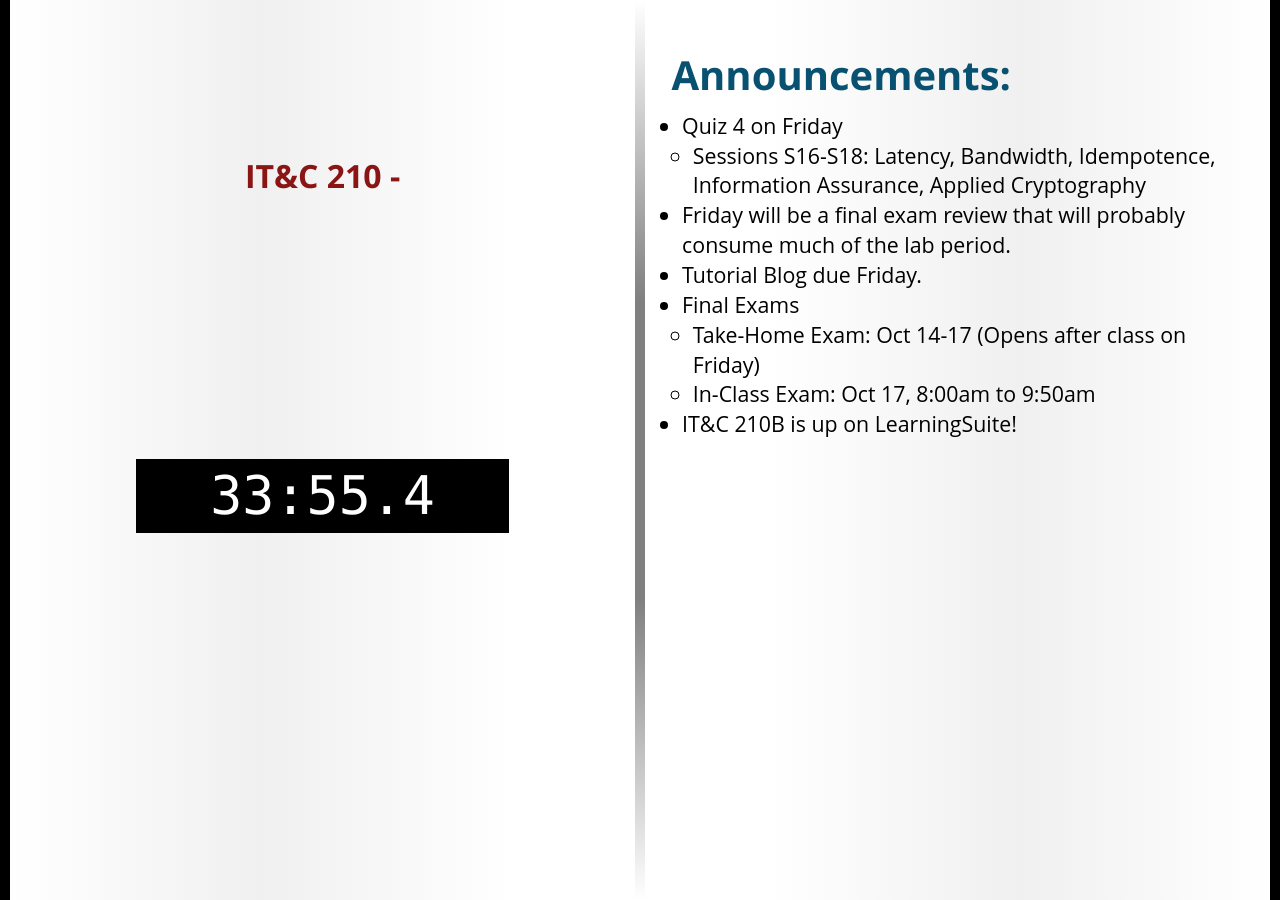
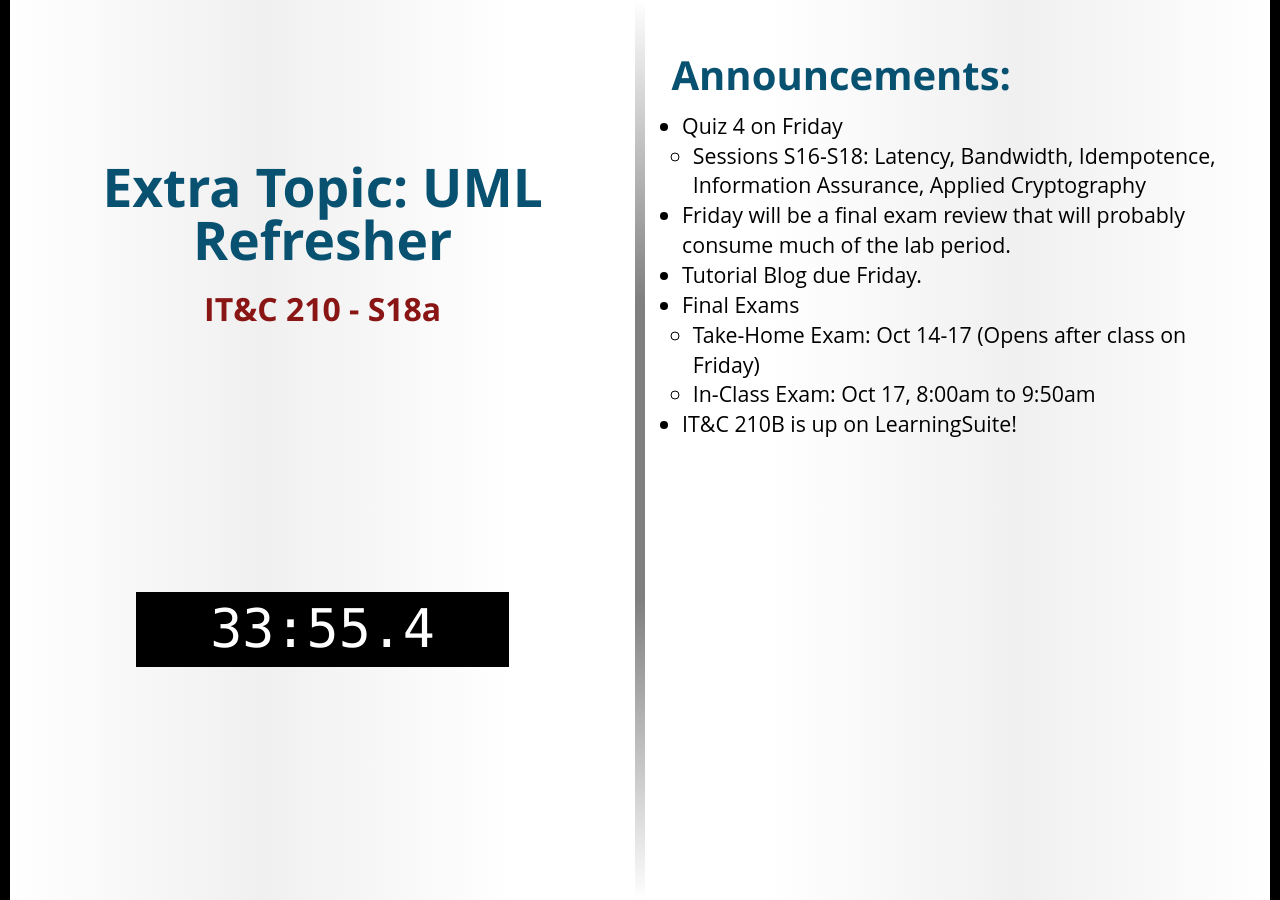
Before and after one commit to BYU-ITC-210/BYU-ITC-210.github.io, a Jekyll site: the page built from _welcome/S18a.md, in a window 1280 px wide. Built offline with Jekyll 4.4.1, drawn with Linux system fonts in a browser that asks for light colours; some web fonts are replaced.

Commit message:
Welcome Update

```diff
--- a/_welcome/S18a.md
+++ b/_welcome/S18a.md
@@ -1,5 +1,5 @@
 ---
-title: "Extra Topic:": UML Refresher
+title: "Extra Topic: UML Refresher"
 session: S18a
 ---
 * Quiz 4 on Friday
```
